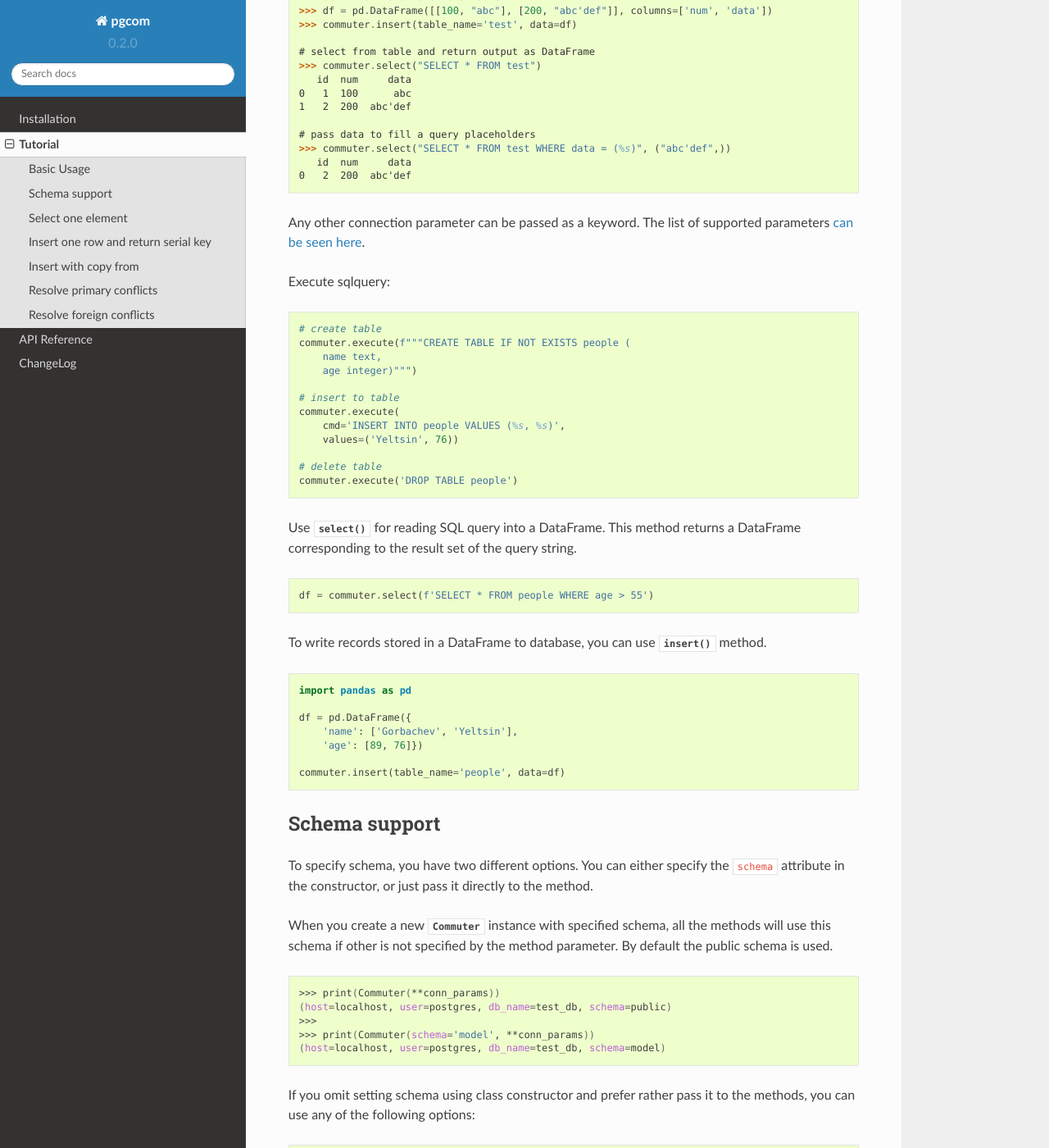
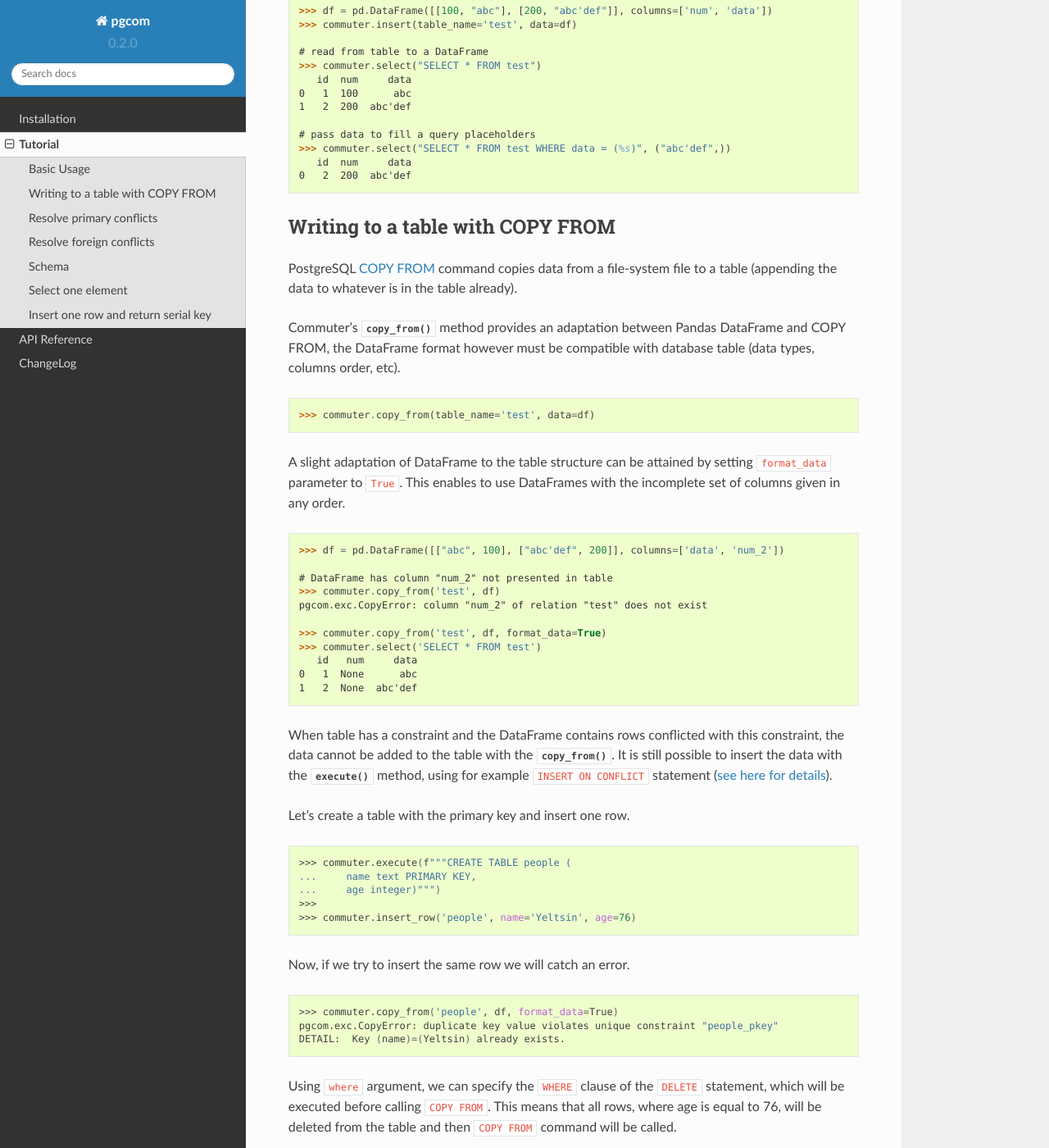
Before and after one commit to viktorsapozhok/pgcom, a Sphinx documentation site: the page built from docs/source/tutorial.rst, in a window 1280 px wide and 1400 px high, scrolled down 440 px. Shown: the whole window at 82% size. Built offline with Sphinx 7.4.7 and the Read the Docs theme 2.0.0, drawn with Linux system fonts in a browser that asks for light colours; the version number is read from the project's files by our own code; some of the changed text lies outside the part shown.

Commit message:
updating docs

```diff
--- a/docs/source/index.rst
+++ b/docs/source/index.rst
@@ -8,8 +8,8 @@
 Key Features
 ------------
 
--  Querying from database to Pandas DataFrame
--  Writing from DataFrame to a database tables.
+-  Reading from database table to Pandas DataFrame.
+-  Writing from DataFrame to a table.
 -  Adaptation between DataFrames and COPY FROM.
 -  Methods to resolve conflicts in DataFrame before applying COPY FROM.
 -  Tools for setting asynchronous communication with database using LISTEN and NOTIFY commands.
--- a/docs/source/tutorial.rst
+++ b/docs/source/tutorial.rst
@@ -17,11 +17,11 @@
     # execute a command: this creates a new table
     >>> commuter.execute("CREATE TABLE test (id serial PRIMARY KEY, num integer, data varchar);")
 
-    # insert from DataFrame to a table
+    # write from DataFrame to a table
     >>> df = pd.DataFrame([[100, "abc"], [200, "abc'def"]], columns=['num', 'data'])
     >>> commuter.insert(table_name='test', data=df)
 
-    # select from table and return output as DataFrame
+    # read from table to a DataFrame
     >>> commuter.select("SELECT * FROM test")
        id  num     data
     0   1  100      abc
@@ -32,193 +32,40 @@
        id  num     data
     0   2  200  abc'def
 
-Any other connection parameter can be passed as a keyword.
-The list of supported parameters
-`can be seen here <https://www.postgresql.org/docs/current/libpq-connect.html#LIBPQ-PARAMKEYWORDS>`_.
+Writing to a table with COPY FROM
+----------------------------------
 
-Execute sqlquery:
+PostgreSQL `COPY FROM <https://www.postgresql.org/docs/current/sql-copy.html>`_
+command copies data from a file-system file to a table (appending the data
+to whatever is in the table already).
+
+Commuter's :func:`~pgcom.commuter.Commuter.copy_from` method provides an adaptation
+between Pandas DataFrame and COPY FROM, the DataFrame format however must be
+compatible with database table (data types, columns order, etc).
 
 .. code-block:: python
 
-    # create table
-    commuter.execute(f"""CREATE TABLE IF NOT EXISTS people (
-        name text,
-        age integer)""")
+    >>> commuter.copy_from(table_name='test', data=df)
 
-    # insert to table
-    commuter.execute(
-        cmd='INSERT INTO people VALUES (%s, %s)',
-        values=('Yeltsin', 76))
-
-    # delete table
-    commuter.execute('DROP TABLE people')
-
-Use :func:`~pgcom.commuter.Commuter.select` for reading SQL query into a DataFrame.
-This method returns a DataFrame corresponding to the result set of the query string.
+A slight adaptation of DataFrame to the table structure can be attained by setting
+``format_data`` parameter to ``True``. This enables to use DataFrames with the incomplete
+set of columns given in any order.
 
 .. code-block:: python
 
-    df = commuter.select(f'SELECT * FROM people WHERE age > 55')
+    >>> df = pd.DataFrame([["abc", 100], ["abc'def", 200]], columns=['data', 'num_2'])
 
-To write records stored in a DataFrame to database, you can use
-:func:`~pgcom.commuter.Commuter.insert` method.
+    # DataFrame has column "num_2" not presented in table
+    >>> commuter.copy_from('test', df)
+    pgcom.exc.CopyError: column "num_2" of relation "test" does not exist
 
-.. code-block:: python
+    >>> commuter.copy_from('test', df, format_data=True)
+    >>> commuter.select('SELECT * FROM test')
+       id   num     data
+    0   1  None      abc
+    1   2  None  abc'def
 
-    import pandas as pd
 
-    df = pd.DataFrame({
-        'name': ['Gorbachev', 'Yeltsin'],
-        'age': [89, 76]})
-
-    commuter.insert(table_name='people', data=df)
-
-Schema support
---------------
-
-To specify schema, you have two different options. You can either specify the
-``schema`` attribute in the constructor, or just pass it directly to the method.
-
-When you create a new :class:`~pgcom.commuter.Commuter` instance with specified
-schema, all the methods will use this schema if other is not specified
-by the method parameter. By default the public schema is used.
-
-.. code-block:: bash
-
-    >>> print(Commuter(**conn_params))
-    (host=localhost, user=postgres, db_name=test_db, schema=public)
-    >>>
-    >>> print(Commuter(schema='model', **conn_params))
-    (host=localhost, user=postgres, db_name=test_db, schema=model)
-
-If you omit setting schema using class constructor and prefer rather pass it
-to the methods, you can use any of the following options:
-
-.. code-block:: python
-
-    commuter = Commuter(**conn_params)  # public schema is used by default
-
-    # specify schema in SQL string, if method doesn't present schema argument
-    df = commuter.select('SELECT * FROM model.people WHERE age > 55')
-
-    # if method contains `schema` and `table_name` argument
-    commuter.insert(table_name='model.people', data=df)
-
-    # or
-    commuter.insert(table_name='people', data=df, schema='model')
-
-Select one element
-------------------
-
-Use :func:`~pgcom.commuter.Commuter.select_one` method when your query results in a single element.
-This method returns a scalar value, not a DataFrame. Specify the ``default``
-argument, if you need the default value to be returned in case the query result
-is empty, otherwise ``None`` will be returned.
-
-.. code-block:: python
-
-    n_obs = commuter.select_one(
-        cmd='SELECT COUNT(*) FROM people WHERE age > 55',
-        default=0)
-
-Insert one row and return serial key
-------------------------------------
-
-When using a ``SERIAL`` column to provide unique identifiers, you may need to
-return the ID assigned to a new row. To obtain this, :func:`~pgcom.commuter.Commuter.insert_return` or
-:func:`~pgcom.commuter.Commuter.insert_row` method can be used.
-
-If you use :func:`~pgcom.commuter.Commuter.insert_row` then you need to pass
-values using ``kwargs``:
-
-.. code-block:: bash
-
-    >>> commuter.execute(f"""CREATE TABLE people (
-    ...     num SERIAL PRIMARY KEY,
-    ...     name text,
-    ...     age integer)""")
-    >>>
-    >>> num = commuter.insert_row(
-    ...     table_name='people',
-    ...     name='Yeltsin',
-    ...     age=76,
-    ...     return_id='num')
-    >>>
-    >>> print(num)
-    1
-
-Using :func:`~pgcom.commuter.Commuter.insert_return`, you need to specify SQL string:
-
-.. code-block:: bash
-
-    >>> num = commuter.insert_return(
-    ...     cmd='INSERT INTO people (name, age) VALUES (%s, %s)',
-    ...     values=('Yeltsin', 76),
-    ...     return_id='num')
-    >>>
-    >>> print(num)
-    2
-
-Insert with copy from
----------------------
-
-PostgreSQL ``COPY FROM`` command copies data from a file-system file to a table
-(appending the data to whatever is in the table already).
-
-Currently no adaptation is provided between Python and PostgreSQL types on COPY:
-the file can be any Python file-like object but its format must be in the format
-accepted by PostgreSQL COPY command (data format, escaped characters, etc).
-
-The :func:`~pgcom.commuter.Commuter.copy_from` method adapts an interface to
-efficient PostgreSQL ``COPY FROM`` command provided by Psycopg ``cursor`` objects
-to support writing data stored in a DataFrame.
-
-To see a difference, let's try to insert data from the DataFrame with 1M rows
-and two columns using just a basic :func:`~pgcom.commuter.Commuter.insert` method.
-
-.. code-block:: bash
-
-    >>> from time import time
-    >>> import pandas as pd
-    >>>
-    >>> df = pd.DataFrame({
-    ...     'name': ['Yeltsin'] * int(1e6),
-    ...     'age': [76] * int(1e6)})
-    >>>
-    >>> start = time()
-    >>> commuter.insert(table_name='people', data=df)
-    >>> print(f'processing time: {time() - start:.1f} sec')
-    processing time: 22.1 sec
-
-Now implementing the same operation with :func:`~pgcom.commuter.Commuter.copy_from`.
-
-.. code-block:: bash
-
-    >>> start = time()
-    >>> commuter.copy_from(table_name='people', data=df)
-    >>> print(f'processing time: {time() - start:.1f} sec')
-    processing time: 1.3 sec
-
-Set the ``format_data`` argument as ``True``, if you need to adjust data before applying
-:func:`~pgcom.commuter.Commuter.copy_from`. It will control columns order according
-the table information stored in database information schema and
-converts float types to integer if needed.
-
-.. code-block:: bash
-
-    >>> df = pd.DataFrame({'age': [76.0], 'name': ['Yeltsin']})
-    >>> commuter.copy_from('people', df)
-    pgcom.exc.CopyError: invalid input syntax for type integer: "Yeltsin"
-
-Without formatting we caught an error trying to insert a text data into the first table
-column, which has an integer type. Now set ``format_data`` as ``True`` and repeat the operation.
-
-.. code-block:: bash
-
-    >>> commuter.copy_from('people', df, format_data=True)
-    >>> n_obs = commuter.select_one('SELECT COUNT(*) FROM people')
-    >>> print(n_obs)
-    1
 
 When table has a constraint and the DataFrame contains rows conflicted
 with this constraint, the data cannot be added to the table
@@ -405,3 +252,92 @@
     1         2          1     Tolstoy  Anna Karenina
 
 Success!
+
+
+
+
+Schema
+------
+
+To specify schema, you have two different options. You can either specify the
+``schema`` attribute in the constructor, or just pass it directly to the method.
+
+When you create a new :class:`~pgcom.commuter.Commuter` instance with specified
+schema, all the methods will use this schema if other is not specified
+by the method parameter. By default the public schema is used.
+
+.. code-block:: bash
+
+    >>> print(Commuter(**conn_params))
+    (host=localhost, user=postgres, db_name=test_db, schema=public)
+    >>>
+    >>> print(Commuter(schema='model', **conn_params))
+    (host=localhost, user=postgres, db_name=test_db, schema=model)
+
+If you omit setting schema using class constructor and prefer rather pass it
+to the methods, you can use any of the following options:
+
+.. code-block:: python
+
+    commuter = Commuter(**conn_params)  # public schema is used by default
+
+    # specify schema in SQL string, if method doesn't present schema argument
+    df = commuter.select('SELECT * FROM model.people WHERE age > 55')
+
+    # if method contains `schema` and `table_name` argument
+    commuter.insert(table_name='model.people', data=df)
+
+    # or
+    commuter.insert(table_name='people', data=df, schema='model')
+
+Select one element
+------------------
+
+Use :func:`~pgcom.commuter.Commuter.select_one` method when your query results in a single element.
+This method returns a scalar value, not a DataFrame. Specify the ``default``
+argument, if you need the default value to be returned in case the query result
+is empty, otherwise ``None`` will be returned.
+
+.. code-block:: python
+
+    n_obs = commuter.select_one(
+        cmd='SELECT COUNT(*) FROM people WHERE age > 55',
+        default=0)
+
+Insert one row and return serial key
+------------------------------------
+
+When using a ``SERIAL`` column to provide unique identifiers, you may need to
+return the ID assigned to a new row. To obtain this, :func:`~pgcom.commuter.Commuter.insert_return` or
+:func:`~pgcom.commuter.Commuter.insert_row` method can be used.
+
+If you use :func:`~pgcom.commuter.Commuter.insert_row` then you need to pass
+values using ``kwargs``:
+
+.. code-block:: bash
+
+    >>> commuter.execute(f"""CREATE TABLE people (
+    ...     num SERIAL PRIMARY KEY,
+    ...     name text,
+    ...     age integer)""")
+    >>>
+    >>> num = commuter.insert_row(
+    ...     table_name='people',
+    ...     name='Yeltsin',
+    ...     age=76,
+    ...     return_id='num')
+    >>>
+    >>> print(num)
+    1
+
+Using :func:`~pgcom.commuter.Commuter.insert_return`, you need to specify SQL string:
+
+.. code-block:: bash
+
+    >>> num = commuter.insert_return(
+    ...     cmd='INSERT INTO people (name, age) VALUES (%s, %s)',
+    ...     values=('Yeltsin', 76),
+    ...     return_id='num')
+    >>>
+    >>> print(num)
+    2
```
Also changed, not shown: README.md (+2 -2 lines).
